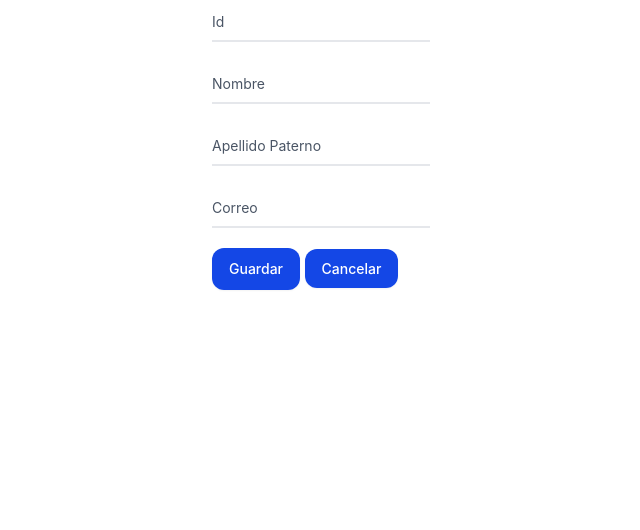
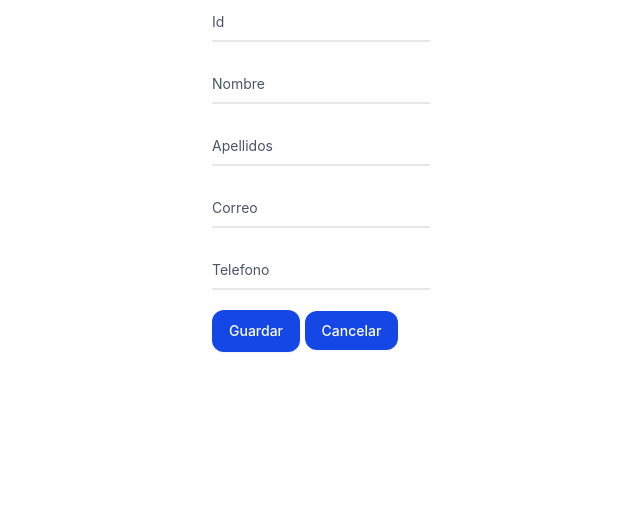
Before and after one commit to IDGS-801-23001550/FlaskBDIDGS801, a Flask app: page /alumnos in a window 1280 px wide. Shown: the part 72-602 px from the top of the page, without its empty margins (319-959 px from the left). Run offline with Flask 3, Linux system fonts and the light colour scheme; parts of the project's set-up code (start-up, migrations or seed data) failed here and were passed over; some libraries are stand-ins or nearby versions.

Commit message:
Migraciones 25/02/2026

```diff
--- a/app.py
+++ b/app.py
@@ -5,7 +5,6 @@ from flask import Flask, render_template, request, redirect, url_for
 #from flask import Flash
 from flask_wtf.csrf import CSRFProtect
 from flask import g
-from flask_sqlalchemy import SQLAlchemy
 from config import DevelopmentConfig
 import forms
 from models import db, Alumnos
@@ -15,6 +14,8 @@ app = Flask(__name__)
 app.config.from_object(DevelopmentConfig)
 csrf = CSRFProtect()
 migrate = Migrate(app, db)
+csrf.init_app(app)
+db.init_app(app)
 
 @app.route("/")
 @app.route("/index")
@@ -33,8 +34,9 @@ def alumnos():
 	create_form=forms.UserForm2(request.form)
 	if request.method=='POST':
 		alum=Alumnos(nombre=create_form.nombre.data,
-			     apaterno=create_form.apaterno.data,
-				 email=create_form.correo.data)
+			     apellidos=create_form.apellidos.data,
+				 email=create_form.correo.data,
+				 telefono = create_form.telefono.data)
 		db.session.add(alum)
 		db.session.commit()
 		return redirect(url_for('index'))
@@ -48,15 +50,18 @@ def modificar():
 		alum1 = db.session.query(Alumnos).filter(Alumnos.id == id).first()
 		create_form.id.data = id
 		create_form.nombre.data = alum1.nombre
-		create_form.apaterno.data = alum1.apaterno
+		create_form.apellidos.data = alum1.apellidos
 		create_form.correo.data = alum1.email
+		create_form.telefono.data = alum1.telefono
+
 	if request.method == 'POST':
 		id = create_form.id.data
 		alum1 = db.session.query(Alumnos).filter(Alumnos.id == id).first()
 		alum1.id = id
 		alum1.nombre = create_form.nombre.data
-		alum1.apaterno = create_form.apaterno.data
+		alum1.apellidos = create_form.apellidos.data
 		alum1.email = create_form.correo.data
+		alum1.telefono = create_form.telefono.data
 		db.session.add(alum1)
 		db.session.commit()
 		return redirect(url_for('index'))
@@ -79,8 +84,9 @@ def eliminar():
 		if alum1:
 			create_form.id.data = alum1.id
 			create_form.nombre.data = alum1.nombre
-			create_form.apaterno.data = alum1.apaterno
+			create_form.apellidos.data = alum1.apellidos
 			create_form.correo.data = alum1.email
+			create_form.telefono.data = alum1.telefono
 			return render_template("eliminar.html", form=create_form)
 
 	if request.method == 'POST':
@@ -93,8 +99,6 @@ def eliminar():
 	return render_template("eliminar.html", form=create_form)
 
 if __name__ == '__main__':
-	csrf.init_app(app)
-	db.init_app(app)
 	with app.app_context():
 		db.create_all()
 	app.run()
--- a/forms.py
+++ b/forms.py
@@ -12,8 +12,11 @@ class UserForm2(Form):
     [validators.DataRequired(message = 'El nombre es requerido'),
      validators.length(min=1, max=20, message='requiere min=4 max=20')])
 
-    apaterno = StringField('apaterno',
-    [validators.DataRequired(message='El apellido es requerido')])
+    apellidos = StringField('apellidos',
+    [validators.DataRequired(message='Los apellidos son requeridos')])
 
     correo = EmailField('correo',
     [validators.DataRequired(message='Ingresa un correo valido')])
+
+    telefono = StringField('telefono',
+    [validators.DataRequired(message='Ingresa un telefono valido')])
--- a/models.py
+++ b/models.py
@@ -3,10 +3,12 @@ from flask_sqlalchemy import SQLAlchemy
 import datetime
 
 db = SQLAlchemy()
+
 class Alumnos(db.Model):
     __tablename__='alumnos'
     id=db.Column(db.Integer, primary_key=True)
     nombre=db.Column(db.String(50))
-    apaterno=db.Column(db.String(50))
-    email=db.Column(db.String(50))
+    apellidos=db.Column(db.String(200))
+    email=db.Column(db.String(120))
+    telefono = db.Column(db.String(20))
     create_date=db.Column(db.DateTime, default=datetime.datetime.now)
--- a/templates/Alumnos.html
+++ b/templates/Alumnos.html
@@ -6,7 +6,7 @@
     <input type="hidden" name="csrf_token" value="{{csrf_token()}}">
 
   <div class="relative z-0 w-full mb-5 group">
-      <input type="number" name="id" id="id_alumno" class="block py-2.5 px-0 w-full text-sm text-heading bg-transparent border-0 border-b-2 border-default-medium appearance-none focus:outline-none focus:ring-0 focus:border-brand peer" placeholder=" "/>
+      <input type="number" name="id" id="id_alumno" class="block py-2.5 px-0 w-full text-sm text-heading bg-transparent border-0 border-b-2 border-default-medium appearance-none focus:outline-none focus:ring-0 focus:border-brand peer" placeholder=" " readonly/>
       <label for="id_alumno" class="absolute text-sm text-body duration-300 transform -translate-y-6 scale-75 top-3 -z-10 origin-[0] peer-focus:start-0 peer-focus:text-fg-brand peer-placeholder-shown:scale-100 peer-placeholder-shown:translate-y-0 peer-focus:scale-75 peer-focus:-translate-y-6 rtl:peer-focus:translate-x-1/4 rtl:peer-focus:left-auto">Id</label>
   </div>
 
@@ -16,8 +16,8 @@
   </div>
 
   <div class="relative z-0 w-full mb-5 group">
-      <input type="text" name="apaterno" id="apaterno" class="block py-2.5 px-0 w-full text-sm text-heading bg-transparent border-0 border-b-2 border-default-medium appearance-none focus:outline-none focus:ring-0 focus:border-brand peer" placeholder=" " required />
-      <label for="apaterno" class="absolute text-sm text-body duration-300 transform -translate-y-6 scale-75 top-3 -z-10 origin-[0] peer-focus:start-0 peer-focus:text-fg-brand peer-placeholder-shown:scale-100 peer-placeholder-shown:translate-y-0 peer-focus:scale-75 peer-focus:-translate-y-6 rtl:peer-focus:translate-x-1/4 rtl:peer-focus:left-auto">Apellido Paterno</label>
+      <input type="text" name="apellidos" id="apellidos" class="block py-2.5 px-0 w-full text-sm text-heading bg-transparent border-0 border-b-2 border-default-medium appearance-none focus:outline-none focus:ring-0 focus:border-brand peer" placeholder=" " required />
+      <label for="apellidos" class="absolute text-sm text-body duration-300 transform -translate-y-6 scale-75 top-3 -z-10 origin-[0] peer-focus:start-0 peer-focus:text-fg-brand peer-placeholder-shown:scale-100 peer-placeholder-shown:translate-y-0 peer-focus:scale-75 peer-focus:-translate-y-6 rtl:peer-focus:translate-x-1/4 rtl:peer-focus:left-auto">Apellidos</label>
   </div>
 
   <div class="relative z-0 w-full mb-5 group">
@@ -25,6 +25,11 @@
       <label for="correo" class="absolute text-sm text-body duration-300 transform -translate-y-6 scale-75 top-3 -z-10 origin-[0] peer-focus:start-0 peer-focus:text-fg-brand peer-placeholder-shown:scale-100 peer-placeholder-shown:translate-y-0 peer-focus:scale-75 peer-focus:-translate-y-6 rtl:peer-focus:translate-x-1/4 rtl:peer-focus:left-auto">Correo</label>
   </div>
 
+  <div class="relative z-0 w-full mb-5 group">
+      <input type="text" name="telefono" id="telefono" class="block py-2.5 px-0 w-full text-sm text-heading bg-transparent border-0 border-b-2 border-default-medium appearance-none focus:outline-none focus:ring-0 focus:border-brand peer" placeholder=" " required />
+      <label for="telefono" class="absolute text-sm text-body duration-300 transform -translate-y-6 scale-75 top-3 -z-10 origin-[0] peer-focus:start-0 peer-focus:text-fg-brand peer-placeholder-shown:scale-100 peer-placeholder-shown:translate-y-0 peer-focus:scale-75 peer-focus:-translate-y-6 rtl:peer-focus:translate-x-1/4 rtl:peer-focus:left-auto">Telefono</label>
+  </div>
+
   <button type="submit" class="text-white bg-brand box-border border border-transparent hover:bg-brand-strong focus:ring-4 focus:ring-brand-medium shadow-xs font-medium leading-5 rounded-base text-sm px-4 py-2.5 focus:outline-none">Guardar</button>
   <a href="index" class="text-white bg-brand box-border border border-transparent hover:bg-brand-strong focus:ring-4 focus:ring-brand-medium shadow-xs font-medium leading-5 rounded-base text-sm px-4 py-2.5 focus:outline-none">Cancelar</a>
 </form>
--- a/templates/detalles.html
+++ b/templates/detalles.html
@@ -6,8 +6,9 @@
 <div class="flex flex-col items-center bg-neutral-primary-soft p-6 border border-default rounded-base shadow-xs md:flex-row md:max-w-xl md:flex-row md:max-w-xl">
     <a href="\index"><img class="object-cover w-16 h-16 md:w-32 md:h-32 rounded-base mb-4 md:mb-0" src="../static/src/imagen_perfil.jpg" alt="perro panzon"></a>
     <div class="flex flex-col justify-between md:p-4 leading-normal">
-        <h2 class="mb-2 text-8xl font-bold tracking-tight text-dark-backdrop">{{alumno.nombre}} {{alumno.apaterno}}</h2>
+        <h2 class="mb-2 text-8xl font-bold tracking-tight text-dark-backdrop">{{alumno.nombre}} {{alumno.apellidos}}</h2>
         <h3 class="mb-2 font-bold tracking-tight text-heading">{{alumno.email}}</h3>
+        <h3 class="mb-2 font-bold tracking-tight text-heading">{{alumno.telefono}}</h3>
         </div>
     </div>
 </div>
```
Also changed, not shown: bdidgs801.sql (added, +78 -0 lines), migrations/versions/9414b6f0007e_crear_tabla_alumnos.py (added, +44 -0 lines), templates/eliminar.html (+7 -2 lines), templates/index.html (+10 -3 lines), templates/modifcar.html (+7 -2 lines).
